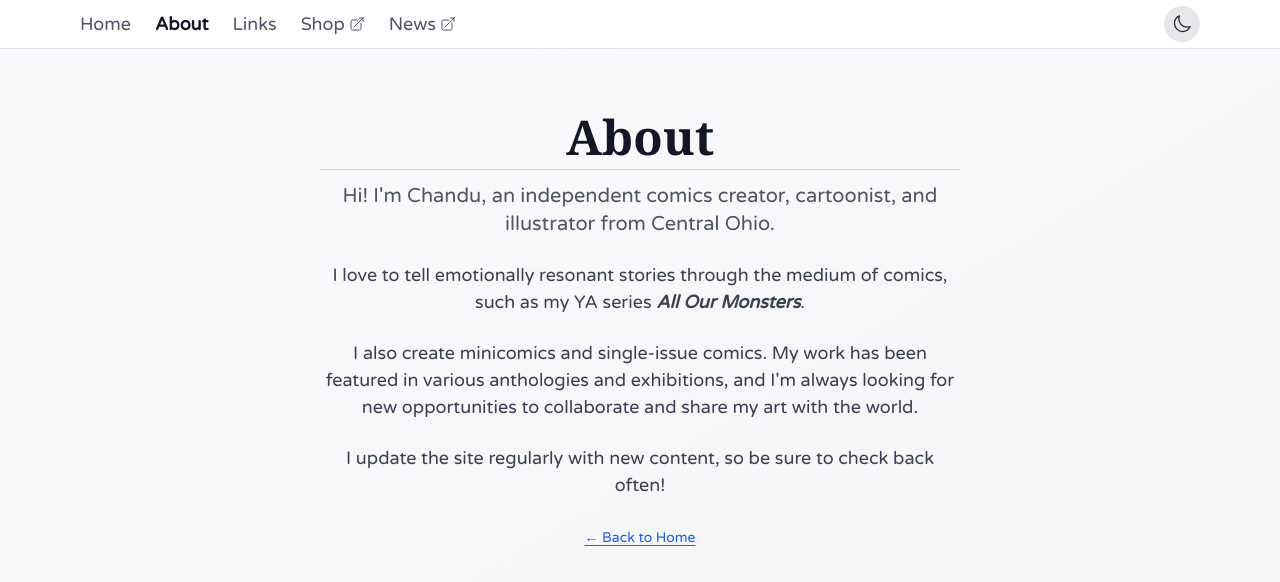
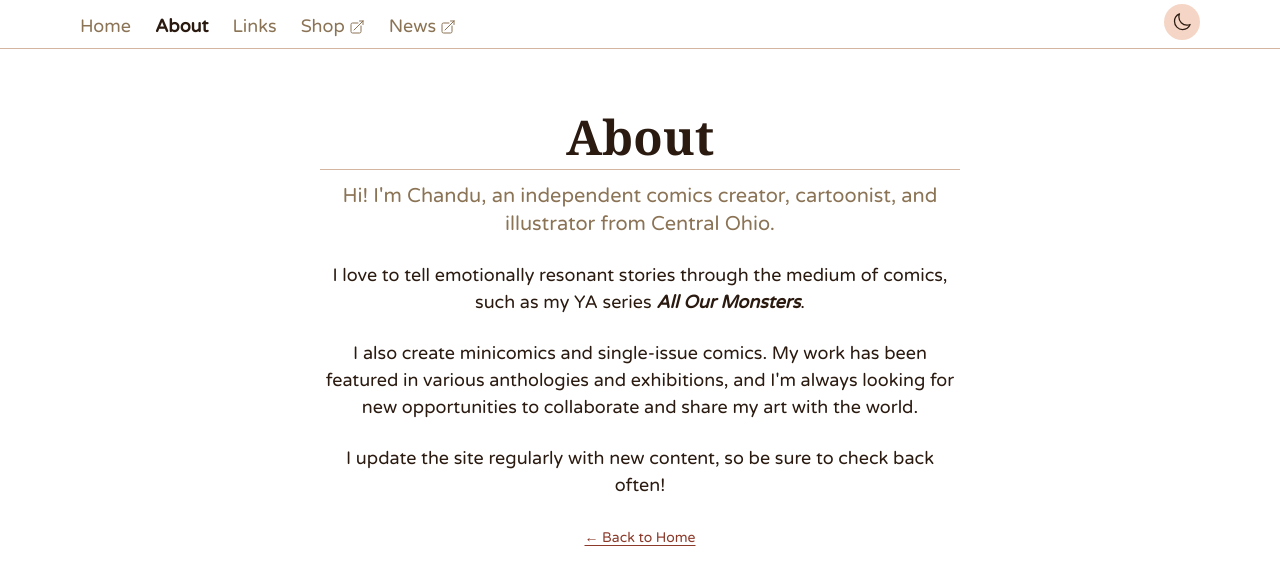
Before and after one commit to tennety/tennety.art, a Next.js app: page /about in a window 1280 px wide. Shown: the top 582 px of the page. Built offline with nearby package versions, Linux system fonts and the light colour scheme; a web font is replaced by a local one.

Commit message:
Update color scheme, include towhee mascot

```diff
--- a/next.config.js
+++ b/next.config.js
@@ -1,6 +1,9 @@
 /** @type {import('next').NextConfig} */
 const nextConfig = {
   output: 'export',
+  images: {
+    unoptimized: true,
+  },
 }
 
 module.exports = nextConfig
--- a/next.config.ts
+++ b/next.config.ts
@@ -3,6 +3,9 @@ import type { NextConfig } from "next";
 const nextConfig: NextConfig = {
   /* config options here */
   reactCompiler: true,
+  images: {
+    unoptimized: true,
+  },
 };
 
 export default nextConfig;
--- a/src/app/about/page.tsx
+++ b/src/app/about/page.tsx
@@ -12,23 +12,23 @@ export const metadata: Metadata = {
 
 export default function AboutPage() {
   return (
-    <main className="min-h-screen bg-gradient-to-br from-gray-50 to-gray-100 dark:from-gray-900 dark:to-gray-950">
+    <main className="min-h-screen" style={{background: 'var(--background)'}}>
       <div className="container mx-auto px-4 py-16 max-w-2xl">
         <div className="mb-8 text-center">
-          <h1 className="text-5xl font-bold text-gray-900 dark:text-gray-50 mb-3 pb-2 border-b border-gray-300 dark:border-gray-600">About</h1>
-          <p className="text-xl text-gray-600 dark:text-gray-400 mb-6">
+          <h1 className="text-5xl font-bold mb-3 pb-2 border-b" style={{color: 'var(--foreground)', borderColor: 'var(--border)'}}>About</h1>
+          <p className="text-xl mb-6" style={{color: 'var(--muted)'}}>
             Hi! I&apos;m Chandu, an independent comics creator, cartoonist, and illustrator from Central Ohio.
           </p>
-          <p className="text-md text-gray-700 dark:text-gray-300 mb-6">
+          <p className="text-md mb-6" style={{color: 'var(--foreground)'}}>
             I love to tell emotionally resonant stories through the medium of comics, such as my YA series <span className='font-bold italic'>All Our Monsters</span>.
           </p>
-          <p className="text-md text-gray-700 dark:text-gray-300 mb-6">
+          <p className="text-md mb-6" style={{color: 'var(--foreground)'}}>
             I also create minicomics and single-issue comics. My work has been featured in various anthologies and exhibitions, and I&apos;m always looking for new opportunities to collaborate and share my art with the world.
           </p>
-          <p className="text-md text-gray-700 dark:text-gray-300 mb-6">
+          <p className="text-md mb-6" style={{color: 'var(--foreground)'}}>
             I update the site regularly with new content, so be sure to check back often!
           </p>
-          <Link href="/" className="inline-block text-blue-600 dark:text-blue-300 hover:underline text-sm font-medium">&larr; Back to Home</Link>
+          <Link href="/" className="inline-block hover:underline text-sm font-medium" style={{color: 'var(--accent)'}}>&larr; Back to Home</Link>
         </div>
       </div>
     </main>
--- a/src/app/globals.css
+++ b/src/app/globals.css
@@ -5,19 +5,37 @@
 
 :root {
   --background: #ffffff;
-  --foreground: #171717;
+  --foreground: #2A1A10;
   --color-background: var(--background);
   --color-foreground: var(--foreground);
-  --accent: #1a73e8;
+  --accent: #8B3A2A;
+  --accent-hover: #6E2E22;
+  --accent-soft: #F5D6C6;
+  --accent-green: #2D8B6F;
+  --accent-green-hover: #247058;
+  --surface: #ffffff;
+  --surface-hover: #FDF5F0;
+  --border: #D4B5A0;
+  --muted: #8B7355;
+  --mascot-contrast: transparent;
   --font-heading: "Oldenburg", Georgia, serif;
   --font-body: "Varela Round", Arial, sans-serif;
   --font-mono: monospace;
 }
 
 .dark {
-  --background: #0a0a0a;
-  --foreground: #ededed;
-  --accent: #8ab4f8;
+  --background: #1A1210;
+  --foreground: #E8D5C4;
+  --accent: #D4785A;
+  --accent-hover: #E08B6A;
+  --accent-soft: #3D2A22;
+  --accent-green: #4DB895;
+  --accent-green-hover: #5FCAA6;
+  --surface: #241C18;
+  --surface-hover: #2E2420;
+  --border: #4A3830;
+  --muted: #A89480;
+  --mascot-contrast: #C8D9ED;
 }
 
 body {
@@ -64,6 +82,15 @@ h5 {
   margin: 0.75rem 0 0.4rem;
 }
 
+.mascot-hero {
+  border-radius: 1rem;
+}
+
+.dark .mascot-hero {
+  background: radial-gradient(circle at 50% 38%, color-mix(in srgb, var(--mascot-contrast) 24%, transparent) 0%, transparent 72%);
+  box-shadow: 0 0 44px color-mix(in srgb, var(--mascot-contrast) 22%, transparent);
+}
+
 /* Links */
 @layer base {
   a {
--- a/src/app/page.tsx
+++ b/src/app/page.tsx
@@ -1,4 +1,5 @@
 import {Suspense} from 'react'
+import Image from 'next/image'
 import {getAllPosts} from '@/lib/markdown'
 import type {Post} from '@/types/post'
 import FilterableGrid from '@/components/FilterableGrid'
@@ -19,17 +20,29 @@ export default async function HomePage() {
   ).sort()
 
   return (
-    <main className="min-h-screen bg-gradient-to-br from-gray-50 to-gray-100 dark:from-gray-900 dark:to-gray-950">
+    <main className="min-h-screen" style={{background: 'var(--background)'}}>
       <div className="container mx-auto px-4 py-8 max-w-6xl">
-        <div className="mb-8 text-center">
-          <h1 className="inline-block text-7xl font-bold text-gray-900 dark:text-gray-50 mb-3 pb-2 border-b border-gray-300 dark:border-gray-600">
-            <span className="text-4xl text-gray-400 dark:text-gray-500 mb-1 block">the art of</span>
-            Chandu Tennety
-          </h1>
-          <p className="text-xl text-gray-600 dark:text-gray-400">Independent comic creator, cartoonist and illustrator</p>
+        <div className="mb-8 flex flex-col sm:flex-row items-center justify-center gap-4 sm:gap-8">
+          <div className="mascot-hero p-2">
+            <Image
+              src="/images/Front.png"
+              alt="A towhee bird on a branch saying Comics! Illustration!"
+              width={160}
+              height={227}
+              className="flex-shrink-0"
+              priority
+            />
+          </div>
+          <div className="text-center sm:text-left">
+            <h1 className="text-5xl sm:text-7xl font-bold mb-2 pb-2 border-b" style={{color: 'var(--foreground)', borderColor: 'var(--border)'}}>
+              <span className="text-2xl sm:text-4xl mb-1 block" style={{color: 'var(--muted)'}}>the art of</span>
+              Chandu Tennety
+            </h1>
+            <p className="text-lg sm:text-xl" style={{color: 'var(--muted)'}}>Independent comic creator, cartoonist and illustrator</p>
+          </div>
         </div>
         {sortedPosts.length === 0 ? (
-          <p className="text-center text-gray-500 dark:text-gray-400 py-12">No posts yet. Create your first one in the editor!</p>
+          <p className="text-center py-12" style={{color: 'var(--muted)'}}>No posts yet. Create your first one in the editor!</p>
         ) : (
           <Suspense>
             <FilterableGrid posts={sortedPosts} allTags={allTags} />
--- a/src/components/Nav.tsx
+++ b/src/components/Nav.tsx
@@ -1,5 +1,6 @@
 'use client'
 
+import Image from 'next/image'
 import Link from 'next/link'
 import {usePathname} from 'next/navigation'
 import {ArrowTopRightOnSquareIcon} from '@heroicons/react/24/outline'
@@ -17,9 +18,10 @@ export default function Nav() {
   const pathname = usePathname()
 
   return (
-    <nav className="w-full bg-white/80 dark:bg-gray-900/80 backdrop-blur-sm border-b border-gray-200 dark:border-gray-700 sticky top-0 z-40">
-      <div className="container mx-auto max-w-6xl px-4 flex items-center justify-between h-12">
-        <ul className="flex items-center gap-6">
+    <nav className="w-full backdrop-blur-sm border-b sticky top-0 z-40" style={{background: 'color-mix(in srgb, var(--background) 80%, transparent)', borderColor: 'var(--border)'}}>
+      <div className="container mx-auto max-w-6xl px-4 flex items-end justify-between min-h-12">
+        <div className="flex items-end gap-6">
+          <ul className="flex items-center pb-2 gap-6">
             {navItems.map(item => {
               const isActive = item.href === '/' ? pathname === '/' : pathname.startsWith(item.href)
               if (item.external) {
@@ -29,7 +31,8 @@ export default function Nav() {
                       href={item.href}
                       target="_blank"
                       rel="noopener noreferrer"
-                    className="inline-flex items-center gap-1 text-md font-medium text-gray-600 dark:text-gray-400 hover:text-gray-900 dark:hover:text-gray-100 transition-colors no-underline"
+                      className="inline-flex items-center gap-1 text-md font-medium transition-colors no-underline"
+                      style={{color: 'var(--muted)'}}
                     >
                       {item.label}
                       <ArrowTopRightOnSquareIcon className="w-4 h-4" />
@@ -41,11 +44,11 @@ export default function Nav() {
                 <li key={item.href}>
                   <Link
                     href={item.href}
-                  className={`text-md transition-colors no-underline ${
-                    isActive
-                      ? 'font-bold text-gray-900 dark:text-gray-50'
-                      : 'font-medium text-gray-600 dark:text-gray-400 hover:text-gray-900 dark:hover:text-gray-100'
-                  }`}
+                    className="text-md transition-colors no-underline"
+                    style={{
+                      color: isActive ? 'var(--foreground)' : 'var(--muted)',
+                      fontWeight: isActive ? 700 : 500,
+                    }}
                   >
                     {item.label}
                   </Link>
@@ -53,6 +56,7 @@ export default function Nav() {
               )
             })}
           </ul>
+        </div>
         <ThemeToggle />
       </div>
     </nav>
--- a/src/components/PostTile.tsx
+++ b/src/components/PostTile.tsx
@@ -13,7 +13,7 @@ export default function PostTile({post, isLarge}: PostTileProps) {
 
   return (
     <Link href={`/${post.slug}`} className={isLarge ? undefined : 'block h-full'}>
-      <div className={`group relative rounded-lg shadow-sm hover:shadow-lg transition-all duration-300 border border-gray-200 dark:border-gray-700 hover:border-gray-300 dark:hover:border-gray-600 overflow-hidden cursor-pointer ${isLarge ? 'aspect-[4/3]' : 'h-full'} bg-gray-100 dark:bg-gray-900`}>
+      <div className={`group relative rounded-lg shadow-sm hover:shadow-lg transition-all duration-300 border overflow-hidden cursor-pointer ${isLarge ? 'aspect-[4/3]' : 'h-full'}`} style={{borderColor: 'var(--border)', background: 'var(--surface)'}}>
         {imageSrc ? (
           <Image
             src={imageSrc}
@@ -25,7 +25,7 @@ export default function PostTile({post, isLarge}: PostTileProps) {
           />
         ) : null}
         <div className="absolute inset-0 flex flex-col justify-end bg-gradient-to-t from-black/70 via-black/30 to-transparent p-5 opacity-0 group-hover:opacity-100 transition-opacity duration-200">
-          <h4 className="text-white text-lg font-semibold mb-1 drop-shadow group-hover:text-blue-200 transition-colors">
+          <h4 className="text-white text-lg font-semibold mb-1 drop-shadow transition-colors" style={{}}>
             {post.frontmatter.title as string}
           </h4>
           {Array.isArray(post.frontmatter.tags) && post.frontmatter.tags.length > 0 && (
@@ -33,7 +33,8 @@ export default function PostTile({post, isLarge}: PostTileProps) {
               {post.frontmatter.tags.map((tag: string, i: number) => (
                 <span
                   key={tag + i}
-                  className="inline-block bg-blue-500/80 text-white text-xs px-2 py-0.5 rounded-full truncate max-w-[7rem]"
+                  className="inline-block text-white text-xs px-2 py-0.5 rounded-full truncate max-w-[7rem]"
+                  style={{background: 'rgba(139, 58, 42, 0.85)'}}
                   title={tag}
                 >
                   {tag}
--- a/src/components/ThemeToggle.tsx
+++ b/src/components/ThemeToggle.tsx
@@ -21,7 +21,8 @@ export default function ThemeToggle() {
     <button
       onClick={toggle}
       aria-label={dark ? 'Switch to light mode' : 'Switch to dark mode'}
-      className="p-2 rounded-full bg-gray-200 dark:bg-gray-700 text-gray-800 dark:text-gray-200 hover:bg-gray-300 dark:hover:bg-gray-600 transition-colors"
+      className="mb-2 p-2 rounded-full transition-colors"
+      style={{background: 'var(--accent-soft)', color: 'var(--foreground)'}}
     >
       {dark ? <SunIcon className="w-5 h-5" /> : <MoonIcon className="w-5 h-5" />}
     </button>
```
Also changed, not shown: src/app/links/page.tsx (+19 -6 lines), src/components/FilterableGrid.tsx (+11 -9 lines). Lines whose indentation alone changed are shown as unchanged.
